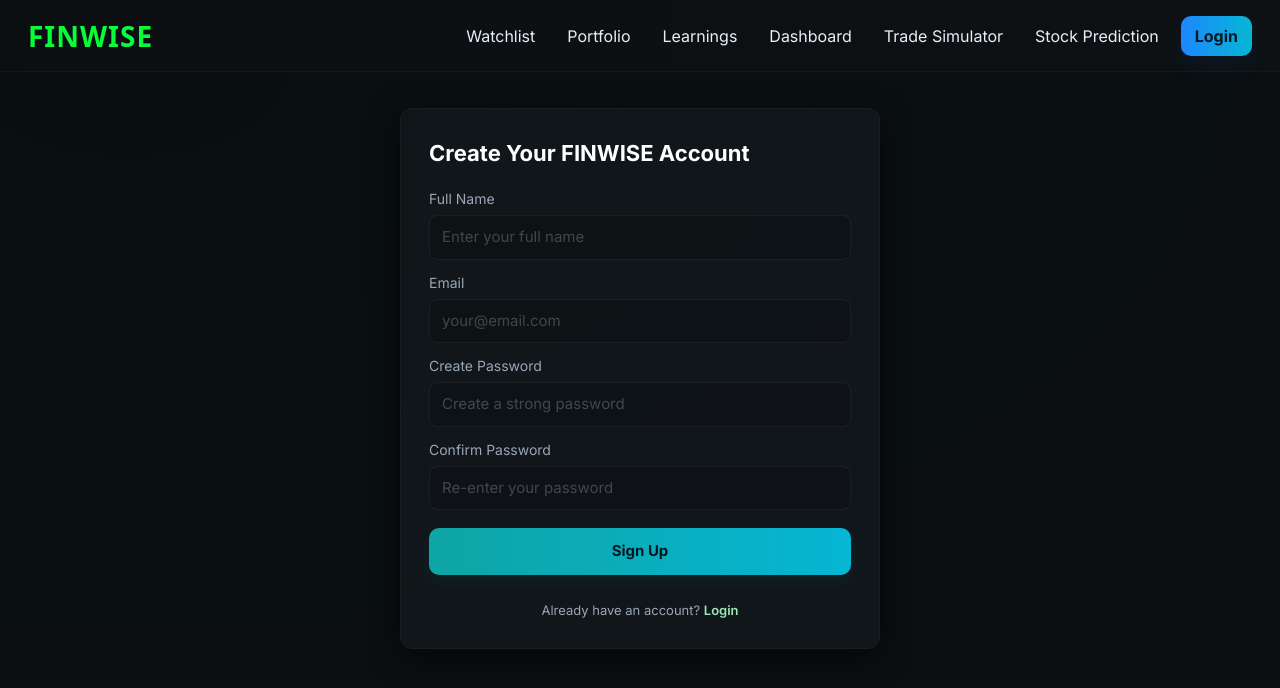
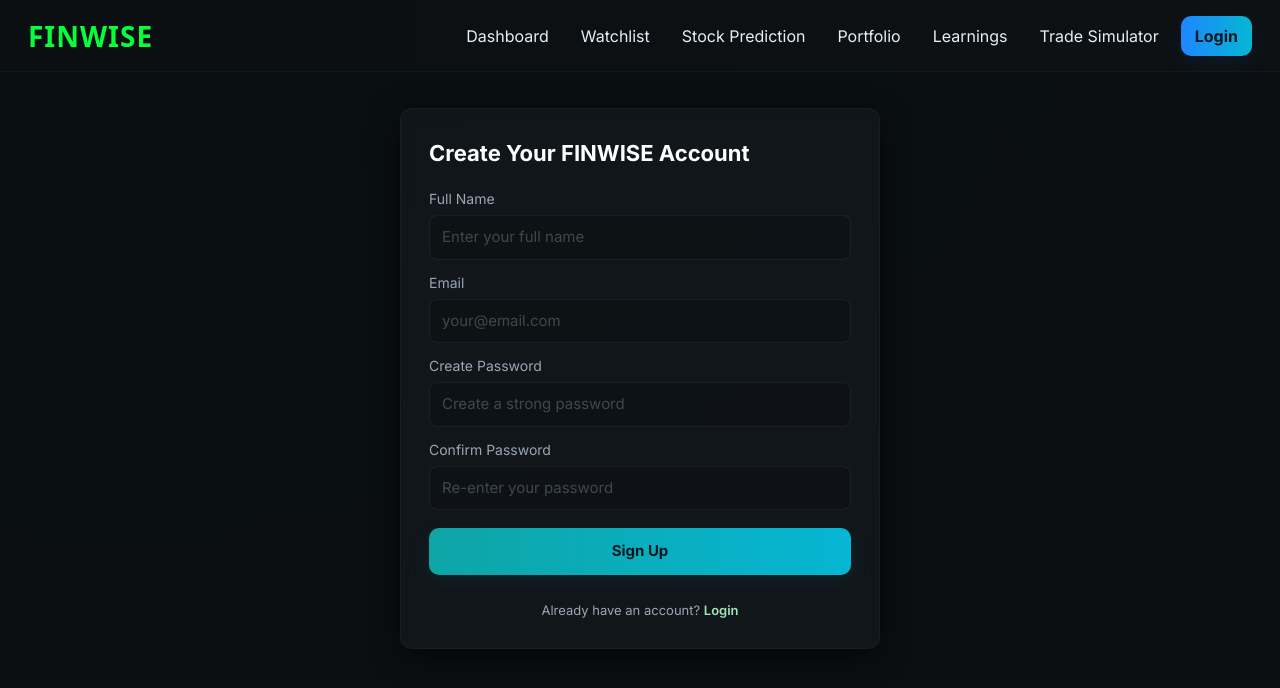
Before and after one commit to yashviparikh/FinWise, a React (Create React App) app in the folder frontend/: page /signup in a window 1280 px wide. Shown: the top 688 px of the page. Built offline with nearby package versions, Linux system fonts and the light colour scheme.

Commit message:
changed navbar placement

```diff
--- a/frontend/src/Navbar.jsx
+++ b/frontend/src/Navbar.jsx
@@ -22,12 +22,12 @@ export default function Navbar() {
       </div>
 
       <div className="nav-right">
+        <Link to="/dashboard" className="nav-link">Dashboard</Link>
         <Link to="/watchlist" className="nav-link">Watchlist</Link>
+        <Link to="/stockprediction" className="nav-link">Stock Prediction</Link>
         <Link to="/portfolio" className="nav-link">Portfolio</Link>
         <Link to="/learnings" className="nav-link">Learnings</Link>
-        <Link to="/dashboard" className="nav-link">Dashboard</Link>
         <Link to="/trade-simulator" className="nav-link">Trade Simulator</Link>
-        <Link to="/stockprediction" className="nav-link">Stock Prediction</Link>
         {user ? (
           <>
             <button className="nav-account" onClick={() => setOpen(true)}>
```
Also changed, not shown: 2 other files (tests, documents, lock files or other folders).
